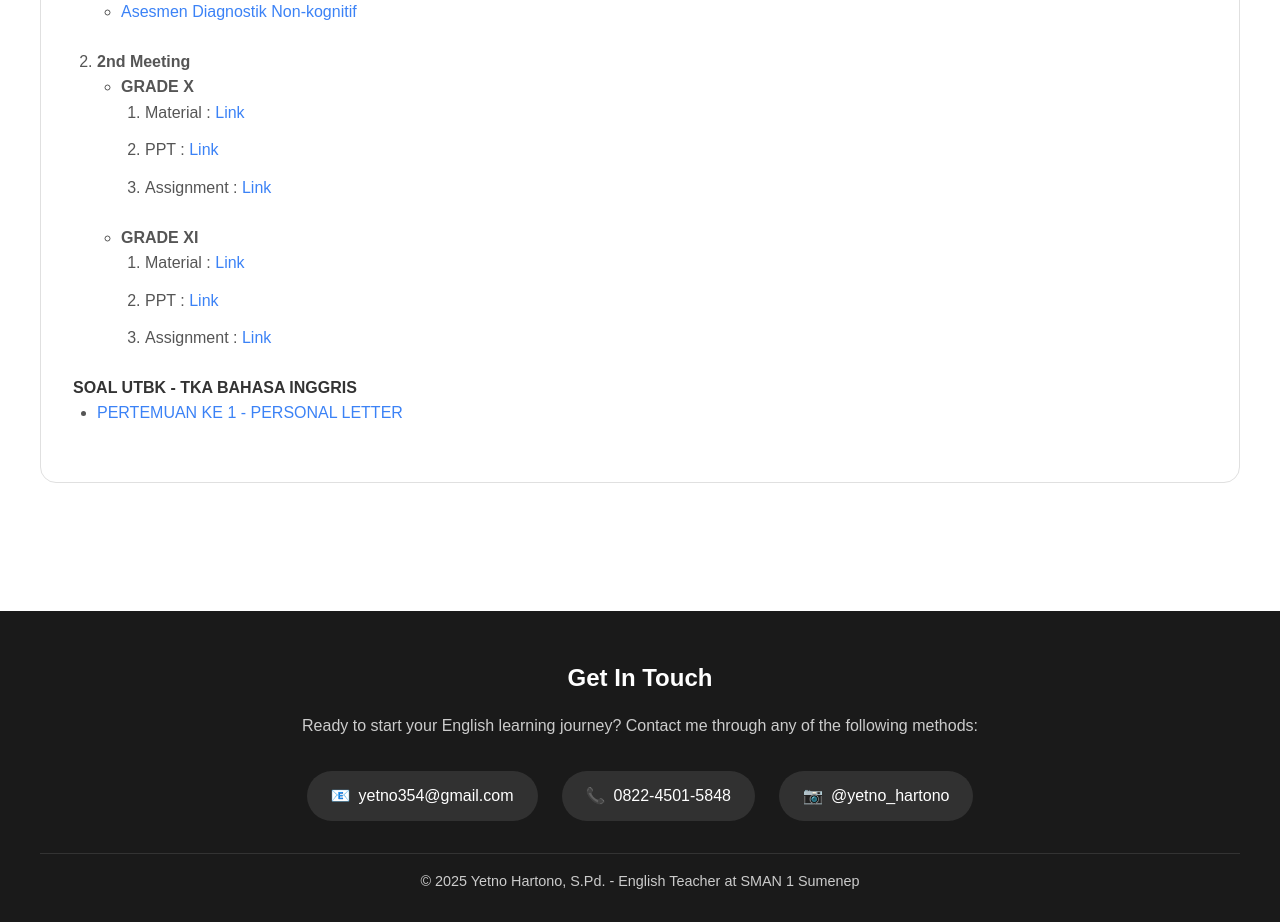
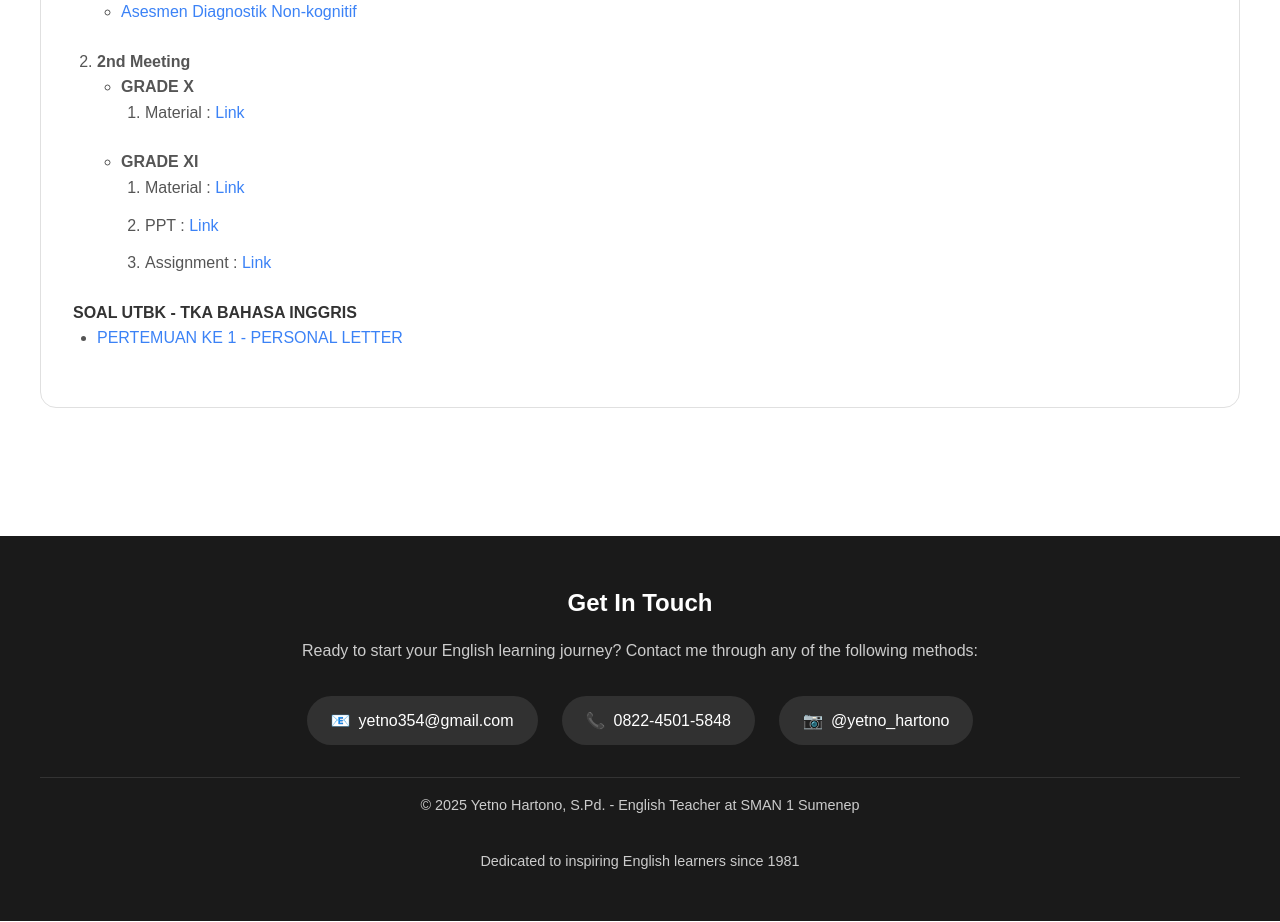
Before and after one commit to MrYetno/MyEnglishClass, a plain HTML site: page index.html in a window 1280 px wide. Shown: the part 3736-4658 px from the top of the page. Drawn offline with Linux system fonts and the light colour scheme.

Commit message:
index.html

```diff
--- a/index.html
+++ b/index.html
@@ -582,8 +582,6 @@
         <li><b>GRADE X</b>
             <ol>
                 <li>Material : <a href="https://docs.google.com/document/d/1yjk2FMtW-2ZnkG_XPHz9NMuza_73MiGc/edit?usp=sharing&ouid=105448728574015737255&rtpof=true&sd=true" target="_blank" rel="noopener">Link</a></li>
-                <li>PPT : <a href="https://docs.google.com/presentation/d/1udgUu7mPLAWMcdCAs5r-YT7TdCsFmAeU/edit?usp=sharing&ouid=106611559399722685639&rtpof=true&sd=true" target="_blank" rel="noopener">Link</a></li>
-                <li>Assignment : <a href="https://docs.google.com/document/d/1XwHfyk4Om6jNIwbAjScMo16rfO81xJIT/edit?usp=sharing&ouid=106611559399722685639&rtpof=true&sd=true" target="_blank" rel="noopener">Link</a></li>
             </ol>
         </li>
         <li><b>GRADE XI</b>
```
